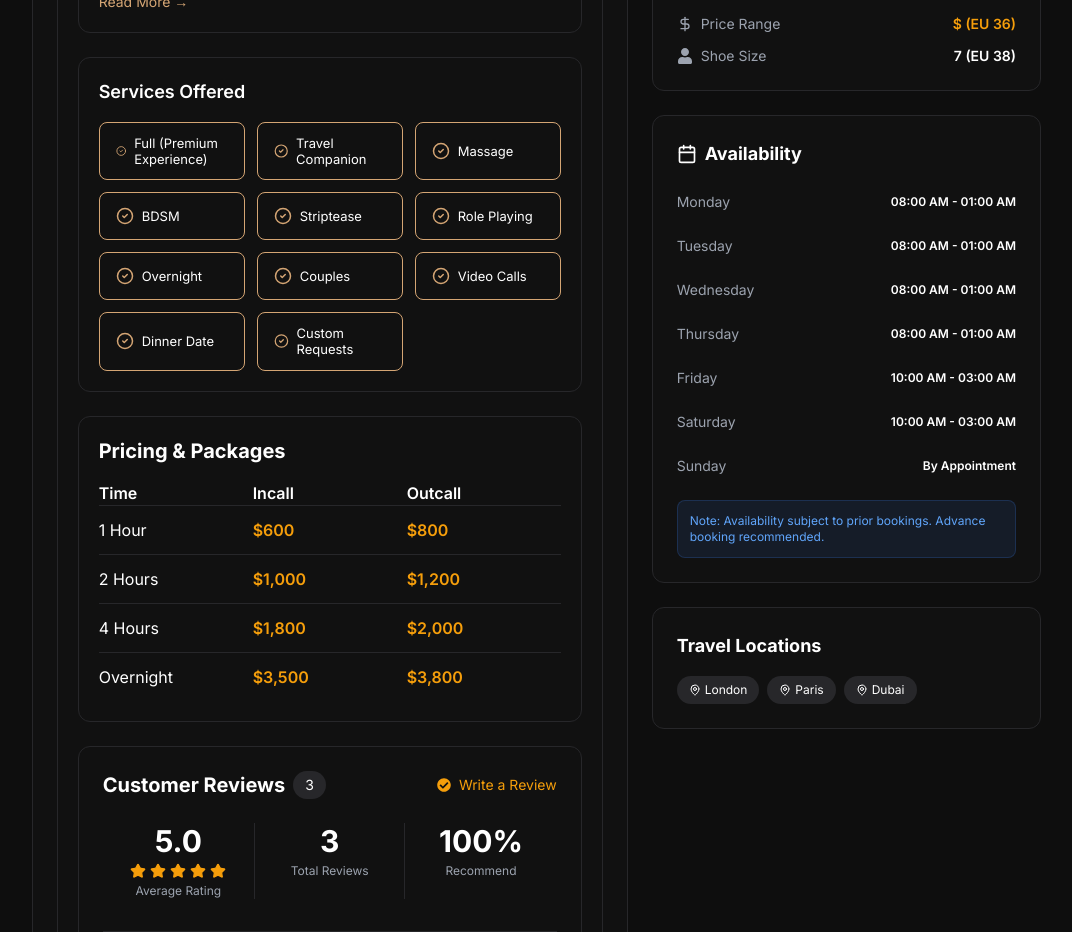
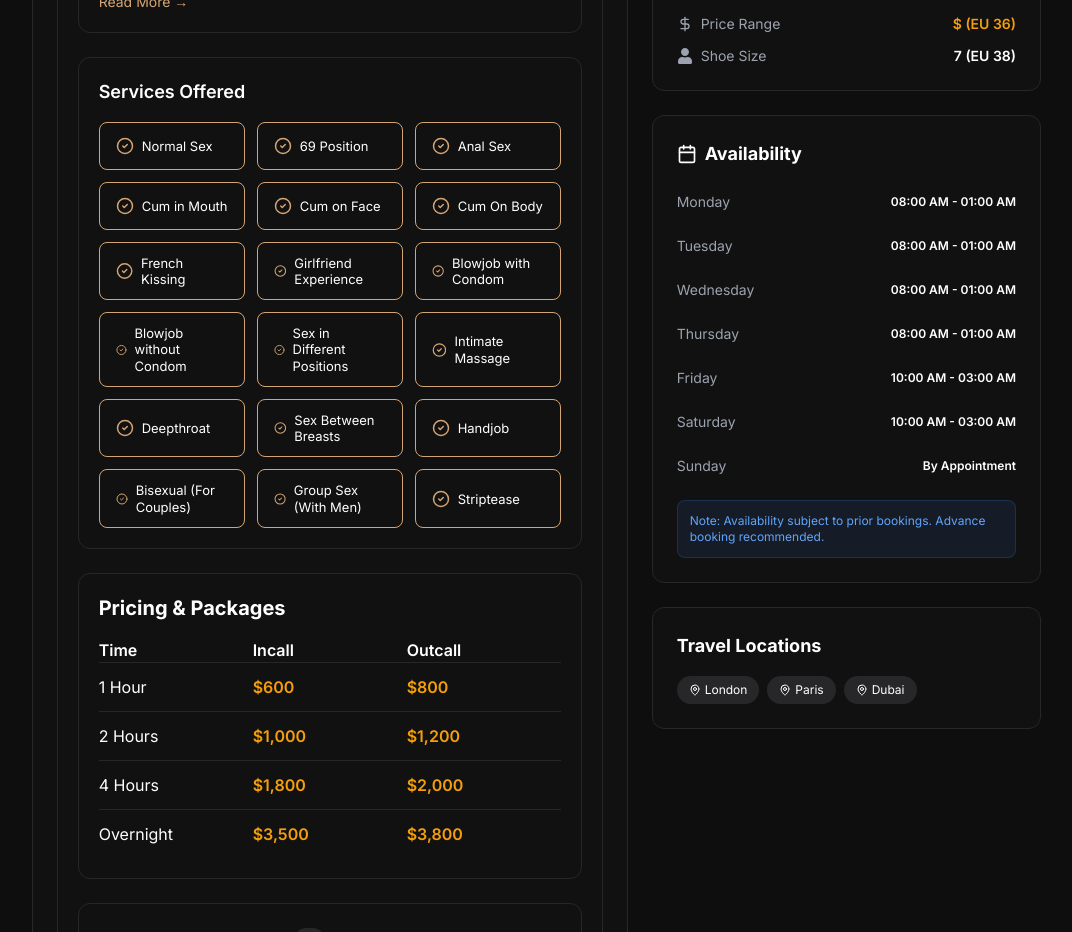
Before and after one commit to Rajgujar16/Escobar, a Next.js app: page /escortProfile in a window 1280 px wide. Shown: the part 940-1872 px from the top of the page, without its empty margins (207-1279 px from the left). Built offline with nearby package versions, Linux system fonts and the light colour scheme.

Commit message:
feat: Update services offered in EscortProfile and enhance contact options in RightSection; add EscortAdminPanel component

```diff
--- /dev/null
+++ b/app/escortAdminPanel/page.jsx
@@ -0,0 +1,85 @@
+"use client";
+
+import Image from "next/image";
+import { useState } from "react";
+import { CheckCircle2 } from "lucide-react";
+import * as Tabs from "@radix-ui/react-tabs";
+
+export default function EscortAdminPanel() {
+  const [activeTab, setActiveTab] = useState("profile");
+
+  const tabs = [
+    { id: "profile", label: "Profile" },
+    { id: "subscription", label: "Subscription" },
+    { id: "alerts", label: "Alerts & Updates" },
+    { id: "activity", label: "Activity Log" },
+    { id: "earnings", label: "Earnings & Withdrawals" },
+    { id: "studio", label: "Live Studio" },
+    { id: "settings", label: "Settings & Preferences" },
+  ];
+
+  return (
+    <div className="min-h-screen bg-[#0d0d0d] text-white flex flex-col items-center pt-12">
+      {/* Profile Section */}
+      <div className="flex items-center justify-between w-[90%] max-w-4xl">
+        <div className="flex items-center gap-5">
+          <div className="relative h-28 w-28 rounded-full overflow-hidden">
+            <Image
+              src="/profile.jpg"
+              alt="Profile"
+              fill
+              className="object-cover"
+            />
+          </div>
+
+          <div>
+            <div className="flex items-center gap-2">
+              <h2 className="text-lg font-semibold">Scarlet, 28</h2>
+              <CheckCircle2 className="text-blue-500 h-4 w-4" />
+            </div>
+            <a
+              href="http://wildfire.com/gingerbreadperson"
+              target="_blank"
+              className="text-gray-400 text-sm hover:underline"
+            >
+              http://wildfire.com/gingerbreadperson
+            </a>
+
+            <div className="mt-4">
+              <button className="bg-gray-800 hover:bg-gray-700 text-white px-4 py-2 text-sm rounded-md">
+                View Profile PLUS
+              </button>
+            </div>
+          </div>
+        </div>
+
+        <button className="border border-[#ff9a3c] hover:bg-[#ff9a3c] hover:text-black px-5 py-2 rounded-full text-sm transition">
+          Logout
+        </button>
+      </div>
+
+      {/* Tabs Section */}
+      <div className="w-full border-t border-gray-800 mt-12">
+        <Tabs.Root
+          value={activeTab}
+          onValueChange={setActiveTab}
+          className="flex justify-center py-4 gap-8 flex-wrap text-sm"
+        >
+          {tabs.map((tab) => (
+            <Tabs.Trigger
+              key={tab.id}
+              value={tab.id}
+              className={`transition ${
+                activeTab === tab.id
+                  ? "text-[#ff9a3c]"
+                  : "text-gray-400 hover:text-[#ff9a3c]"
+              }`}
+            >
+              {tab.label}
+            </Tabs.Trigger>
+          ))}
+        </Tabs.Root>
+      </div>
+    </div>
+  );
+}
--- a/components/EscortProfile/EscortProfileMidSection.jsx
+++ b/components/EscortProfile/EscortProfileMidSection.jsx
@@ -23,17 +23,24 @@ export default function EscortProfileMidSection() {
   ];
 
   const services = [
-    { id: 1, name: "Full (Premium Experience)" },
-    { id: 2, name: "Travel Companion" },
-    { id: 3, name: "Massage" },
-    { id: 4, name: "BDSM" },
-    { id: 5, name: "Striptease" },
-    { id: 6, name: "Role Playing" },
-    { id: 7, name: "Overnight" },
-    { id: 8, name: "Couples" },
-    { id: 9, name: "Video Calls" },
-    { id: 10, name: "Dinner Date" },
-    { id: 11, name: "Custom Requests" },
+    { id: 1, name: "Normal Sex" },
+    { id: 2, name: "69 Position" },
+    { id: 3, name: "Anal Sex" },
+    { id: 4, name: "Cum in Mouth" },
+    { id: 5, name: "Cum on Face" },
+    { id: 6, name: "Cum On Body" },
+    { id: 7, name: "French Kissing" },
+    { id: 8, name: "Girlfriend Experience" },
+    { id: 9, name: "Blowjob with Condom" },
+    { id: 10, name: "Blowjob without Condom" },
+    { id: 11, name: "Sex in Different Positions" },
+    { id: 12, name: "Intimate Massage" },
+    { id: 13, name: "Deepthroat" },
+    { id: 14, name: "Sex Between Breasts" },
+    { id: 15, name: "Handjob" },
+    { id: 16, name: "Bisexual (For Couples)" },
+    { id: 17, name: "Group Sex (With Men)" },
+    { id: 18, name: "Striptease" },
   ];
 
   const pricing = [
@@ -180,7 +187,7 @@ export default function EscortProfileMidSection() {
           <h2 className="text-lg font-semibold mb-4 text-white">
             Services Offered
           </h2>
-          <div className="grid grid-cols-1 sm:grid-cols-2 lg:grid-cols-3 gap-3">
+          <div className="grid grid-cols-1 sm:grid-cols-2 lg:grid-cols-3 gap-3  sm:max-h-full overflow-y-auto max-h-[200px]">
             {services.map((service) => (
               <div
                 key={service.id}
--- a/components/EscortProfile/EscortProfileRightSection.jsx
+++ b/components/EscortProfile/EscortProfileRightSection.jsx
@@ -11,14 +11,24 @@ import {
   CheckCircle2Icon,
   Sparkle,
 } from "lucide-react";
-import { FaEye, FaFlag, FaUser, FaVideo, FaHeart } from "react-icons/fa";
-import { BsTelephoneOutboundFill } from "react-icons/bs";
+import {
+  FaEye,
+  FaFlag,
+  FaUser,
+  FaVideo,
+  FaHeart,
+  FaWhatsapp,
+  FaTelegram,
+} from "react-icons/fa";
+import { BsTelephoneOutboundFill, BsChatText } from "react-icons/bs";
+import { IoClose } from "react-icons/io5";
 import BookingModal from "@/components/EscortProfile/BookingModal";
-
 import { HiUsers } from "react-icons/hi";
 import { useModal } from "@/app/ModalContext";
+
 export default function EscortProfileRightSection() {
   const { openBooking } = useModal();
+  const [showContactOptions, setShowContactOptions] = useState(false);
 
   const availability = [
     { day: "Monday", time: "08:00 AM - 01:00 AM" },
@@ -29,11 +39,44 @@ export default function EscortProfileRightSection() {
     { day: "Saturday", time: "10:00 AM - 03:00 AM" },
     { day: "Sunday", time: "By Appointment" },
   ];
+
+  const contactOptions = [
+    {
+      name: "WhatsApp",
+      icon: FaWhatsapp,
+      color: "text-green-500",
+      bgColor: "hover:bg-green-500/10",
+    },
+    {
+      name: "Telegram",
+      icon: FaTelegram,
+      color: "text-blue-400",
+      bgColor: "hover:bg-blue-400/10",
+    },
+    {
+      name: "SMS",
+      icon: BsChatText,
+      color: "text-gray-400",
+      bgColor: "hover:bg-gray-400/10",
+    },
+    {
+      name: "Call",
+      icon: BsTelephoneOutboundFill,
+      color: "text-amber-500",
+      bgColor: "hover:bg-amber-500/10",
+    },
+  ];
+
+  const handleContactOptionClick = (option) => {
+    console.log(`Selected contact option: ${option}`);
+    setShowContactOptions(false);
+  };
+
   return (
     <>
-      <div className="sticky top-24  space-y-6">
+      <div className="sticky top-24 space-y-6">
         {/* Profile Card */}
-        <div className="bg-[#0f0f0f] rounded-2xl p-6 border border-[#1f1f1f] w-full">
+        <div className="bg-[#0f0f0f] rounded-2xl p-6 border border-[#1f1f1f] w-full relative">
           <div className="flex items-center gap-3 mb-4">
             <img
               src="https://images.unsplash.com/photo-1529626455594-4ff0802cfb7e?w=100&h=100&fit=crop"
@@ -83,9 +126,52 @@ export default function EscortProfileRightSection() {
             <FaVideo /> Book a Live Session
           </button>
 
-          <button className="w-full border border-[#d4a574]/50 text-white py-3 rounded-lg text-sm flex items-center justify-center gap-2 hover:bg-[#1a1a1a] transition-all">
-            <BsTelephoneOutboundFill /> Contact
-          </button>
+          <div className="relative">
+            <button
+              className="w-full border border-[#d4a574]/50 text-white py-3 rounded-lg text-sm flex items-center justify-center gap-2 hover:bg-[#1a1a1a] transition-all"
+              onClick={() => setShowContactOptions(!showContactOptions)}
+            >
+              <BsTelephoneOutboundFill /> Contact
+            </button>
+
+            {/* Floating Contact Options */}
+            {showContactOptions && (
+              <div className="absolute bottom-full left-0 right-0 mb-2 bg-[#1a1a1a] border border-[#2a2a2a] rounded-xl p-3 shadow-2xl z-10 animate-in fade-in slide-in-from-bottom-2 duration-200">
+                {/* Close Button */}
+                <button
+                  onClick={() => setShowContactOptions(false)}
+                  className="absolute top-2 right-2 text-gray-400 hover:text-white transition-colors"
+                >
+                  <IoClose size={18} />
+                </button>
+
+                <h4 className="text-white font-medium text-sm mb-3 text-center">
+                  Choose Contact Method
+                </h4>
+
+                <div className="grid grid-cols-2 gap-2">
+                  {contactOptions.map((option, index) => {
+                    const IconComponent = option.icon;
+                    return (
+                      <button
+                        key={index}
+                        onClick={() => handleContactOptionClick(option.name)}
+                        className={`flex flex-col items-center justify-center p-3 rounded-lg border border-[#2a2a2a] ${option.bgColor} transition-all duration-200 group`}
+                      >
+                        <IconComponent
+                          size={20}
+                          className={`${option.color} mb-1 group-hover:scale-110 transition-transform`}
+                        />
+                        <span className="text-xs text-gray-300 group-hover:text-white">
+                          {option.name}
+                        </span>
+                      </button>
+                    );
+                  })}
+                </div>
+              </div>
+            )}
+          </div>
 
           <hr className="border-[#1f1f1f] my-4" />
 
--- a/components/HomePage/MediaSections.jsx
+++ b/components/HomePage/MediaSections.jsx
@@ -64,7 +64,7 @@ export default function MediaSections({ webcamShows, episodes }) {
           {episodes.map((episode) => (
             <div
               key={episode.id}
-              className="relative flex-shrink-0 min-w-[160px] h-[210px] rounded-lg overflow-hidden group border border-[#D4A574] cursor-pointer"
+              className="relative flex-shrink-0 min-w-[202px] h-[270px] rounded-lg overflow-hidden group border border-[#D4A574] cursor-pointer"
             >
               {/* Profile Image */}
               <Image
--- a/components/Navbar.jsx
+++ b/components/Navbar.jsx
@@ -18,11 +18,12 @@ export default function Navbar({
   const [isMenuOpen, setIsMenuOpen] = useState(false);
   const [isLoggedIn, setIsLoggedIn] = useState(false);
   const router = useRouter();
+  const checkLoginStatus = localStorage.getItem("isLogin");
 
   useEffect(() => {
-    const loginStatus = localStorage.getItem("isLogin") === "true";
+    const loginStatus = checkLoginStatus === "true";
     setIsLoggedIn(loginStatus);
-  }, []);
+  }, [checkLoginStatus]);
 
   const languages = [
     { code: "en", name: "English" },
--- a/components/Services/Services.jsx
+++ b/components/Services/Services.jsx
@@ -4,17 +4,24 @@ import { FiX, FiSearch } from "react-icons/fi";
 
 export default function Services() {
   const allServices = [
+    "Normal Sex",
+    "69 Position",
+    "Anal Sex",
+    "Cum in Mouth",
+    "Cum on Face",
+    "Cum On Body",
+    "French Kissing",
+    "Girlfriend Experience",
+    "Blowjob with Condom",
+    "Blowjob without Condom",
+    "Sex in Different Positions",
+    "Intimate Massage",
+    "Deepthroat",
+    "Sex Between Breasts",
     "Handjob",
     "Bisexual (For Couples)",
     "Group Sex (With Men)",
-    "GFE (Girlfriend Experience)",
-    "PSE (Pornstar Experience)",
-    "BDSM",
-    "Massage",
-    "Anal Sex",
-    "Role Play",
-    "Fetish",
-    "Escort for Events",
+    "Striptease",
   ];
 
   const [search, setSearch] = useState("");
```
